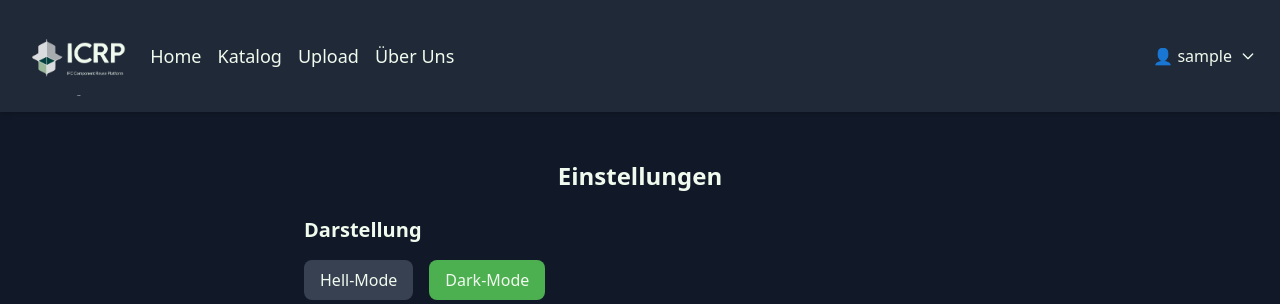
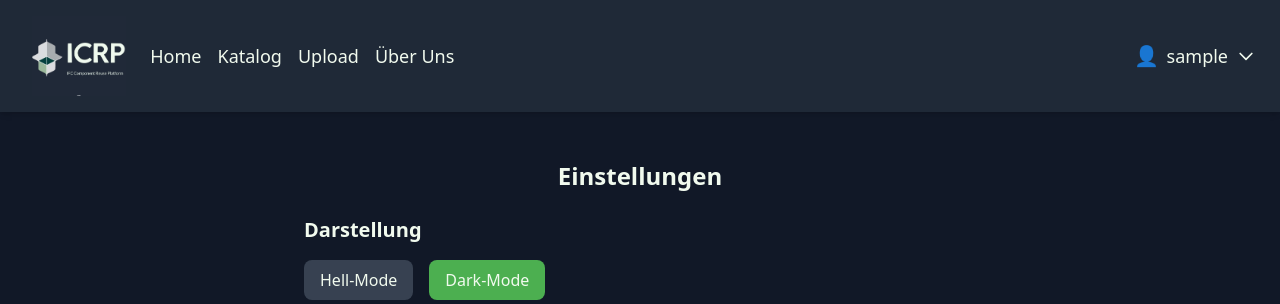
Before and after one commit to martinpazmino/Ifc_Reuse, a Django app: page /settings/ in a window 1280 px wide. Shown: the top 304 px of the page. Run offline with Django 4.2, Linux system fonts and the light colour scheme; the visitor is signed in with stand-in values (Sample User, id 1); some libraries are stand-ins or nearby versions.

Commit message:
new about.html, interaktive feature "get to know you better", user profile image in the menu

```diff
--- a/ifc_reuse/core/templates/reuse/settings.html
+++ b/ifc_reuse/core/templates/reuse/settings.html
@@ -45,16 +45,21 @@
         <div id="user-section">
             {% if user.is_authenticated %}
                 <div class="dropdown relative">
-                    <button onclick="toggleDropdown(event)" class="text-[#F1FAEE] hover:text-[#4CAF50] flex items-center focus:outline-none">
-                        👤 <span class="ml-1">{{ user.username }}</span>
-                        <svg class="ml-2 w-4 h-4" fill="none" stroke="currentColor" viewBox="0 0 24 24">
+                    <button onclick="toggleDropdown(event)" class="text-[#F1FAEE] hover:text-[#4CAF50] flex items-center focus-outline-none space-x-2">
+                        {% if user.profile.image and user.profile.image.url != '/media/default_profile.jpg' %}
+                            <img src="{{ user.profile.image.url }}" alt="Profilbild" class="w-8 h-8 rounded-full border-2 border-[#4CAF50] object-cover profile-menu-image">
+                        {% else %}
+                        <span class="text-xl">👤</span>
+                        {% endif %}
+                        <span class="text-base sm:text-lg">{{ user.username }}</span>
+                        <svg class="w-5 h-5" fill="none" stroke="currentColor" viewBox="0 0 24 24">
                             <path stroke-linecap="round" stroke-linejoin="round" stroke-width="2" d="M19 9l-7 7-7-7"></path>
-                        </svg>
+                         </svg>
                     </button>
-                    <div class="dropdown-content bg-gray-700 rounded shadow-lg">
-                        <a href="{% url 'core:settings' %}" class="block px-4 py-2 hover:bg-gray-600 font-semibold">Einstellungen</a>
-                        <a href="{% url 'accounts:profile' %}" class="block px-4 py-2 hover:bg-gray-600">Profil</a>
-                        <a href="{% url 'accounts:logout' %}" class="block px-4 py-2 hover:bg-gray-600">Abmelden</a>
+                    <div class="dropdown-content">
+                        <a href="{% url 'core:settings' %}" class="block px-4 py-3 text-base hover:bg-gray-600 rounded">Einstellungen</a>
+                        <a href="{% url 'accounts:profile' %}" class="block px-4 py-3 text-base hover:bg-gray-600 rounded">Profil</a>
+                        <a href="{% url 'accounts:logout' %}" class="block px-4 py-3 text-base hover:bg-gray-600 rounded">Abmelden</a>
                     </div>
                 </div>
             {% else %}
```
